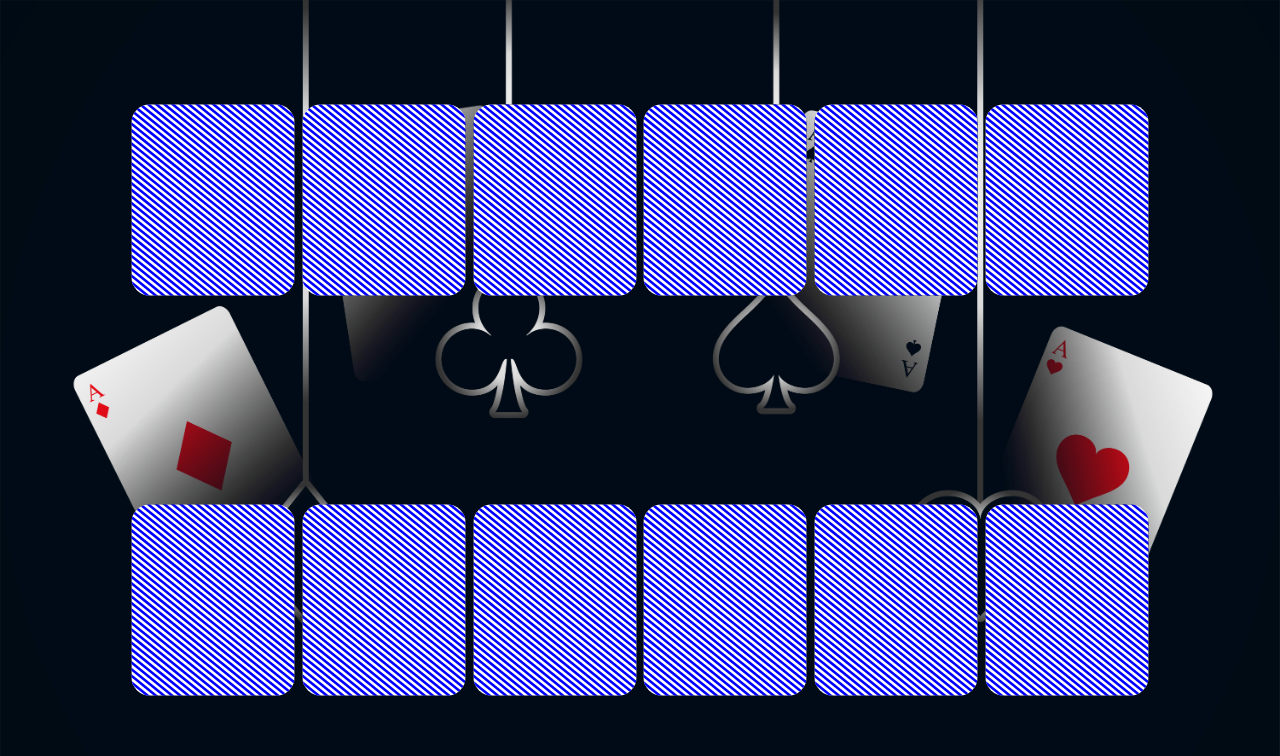
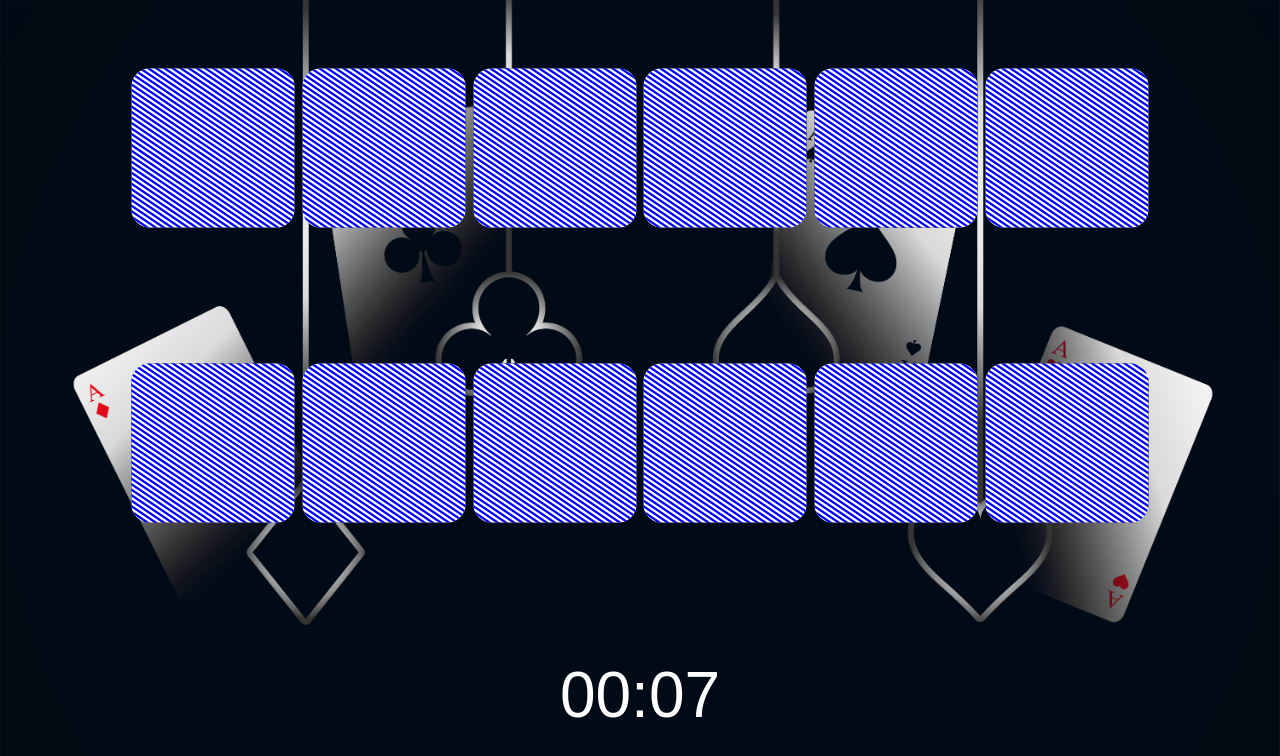
Before and after one commit to ebces/react-game, a React (Create React App) app: page /easy-game in a window 1280 px wide. Shown: the top 756 px of the page. Built offline with nearby package versions, Linux system fonts and the light colour scheme.

Commit message:
feat: add stopwatch

```diff
--- a/src/components/Game.js
+++ b/src/components/Game.js
@@ -1,6 +1,7 @@
 import React from "react";
 import "./game.css";
 import Card from "./Card.js";
+import Timer from "./Timer";
 
 const cards = [
   ["three", "white_deck_3_of_hearts.svg"],
@@ -96,6 +97,7 @@ class Game extends React.Component {
             />
           );
         })}
+        <Timer stopTimer={this.state.openedCards.length === this.props.level} />
       </div>
     );
   }
--- /dev/null
+++ b/src/components/Timer.js
@@ -0,0 +1,49 @@
+import React from "react";
+import "./timer.css";
+
+class Timer extends React.Component {
+  constructor() {
+    super();
+    this.state = {
+      seconds: 0,
+      minutes: 0,
+    };
+    this.stopTimer = this.stopTimer.bind(this);
+  }
+
+  stopTimer() {
+    clearInterval(this.timer);
+  }
+
+  componentDidMount() {
+    this.timer = setInterval(() => {
+      if (this.state.seconds < 59) {
+        this.setState({ seconds: this.state.seconds + 1 });
+      } else {
+        this.setState({ minutes: this.state.minutes + 1, seconds: 0 });
+      }
+    }, 1000);
+  }
+
+  componentDidUpdate() {
+    if (this.props.stopTimer) {
+      this.stopTimer();
+    }
+  }
+
+  componentWillUnmount() {
+    this.stopTimer();
+  }
+
+  render() {
+    return (
+      <div className="timer">{`${
+        this.state.minutes < 10 ? `0${this.state.minutes}` : this.state.minutes
+      }:${
+        this.state.seconds < 10 ? `0${this.state.seconds}` : this.state.seconds
+      }`}</div>
+    );
+  }
+}
+
+export default Timer;
--- a/src/components/card.css
+++ b/src/components/card.css
@@ -2,7 +2,7 @@
     position: relative;
     border-radius: 20px;
     width: 16%;
-    height: 24vh;
+    height: 20vh;
     overflow: hidden;
 }
 
--- /dev/null
+++ b/src/components/timer.css
@@ -0,0 +1,5 @@
+.timer {
+    color: #ffffff;
+    font-family: sans-serif;
+    font-size: 4em
+}
```
